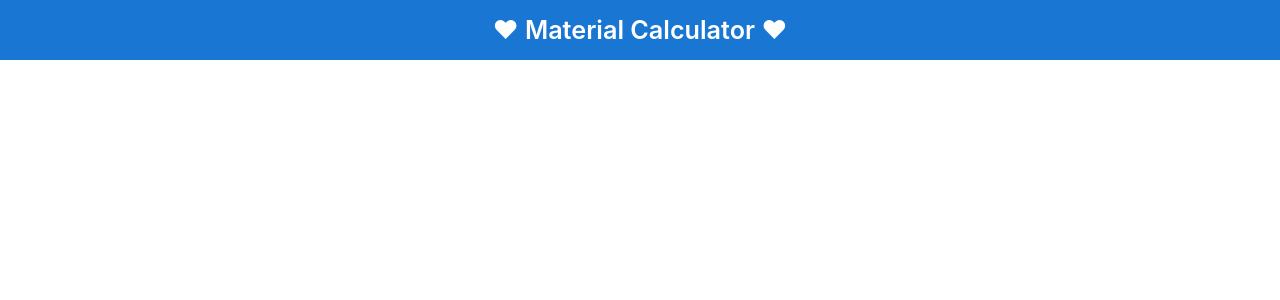
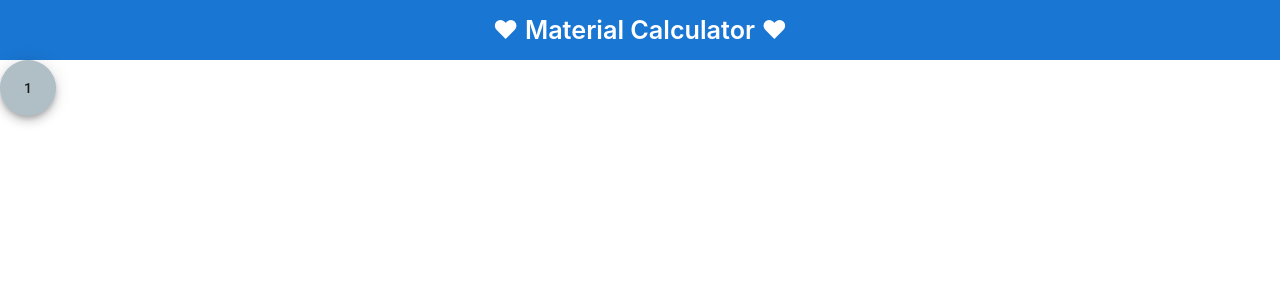
Before and after one commit to PrabhuSuriya/material-calculator, an Angular app: page /simple in a window 1280 px wide. Before the commit this address led to /. Shown: the top 300 px of the page. Built offline with nearby package versions, Linux system fonts and the light colour scheme.

Commit message:
added simple calc conatiner; button comp;

```diff
--- a/src/app/app-routing.module.ts
+++ b/src/app/app-routing.module.ts
@@ -1,8 +1,23 @@
 import { NgModule } from '@angular/core';
 import { Routes, RouterModule } from '@angular/router';
+import { SimpleCalculatorComponent } from './components/simple-calculator/simple-calculator.component';
 
 
-const routes: Routes = [];
+const routes: Routes = [
+  {
+    path: 'simple',
+    component: SimpleCalculatorComponent
+  },
+  {
+    path: '',
+    redirectTo: 'simple',
+    pathMatch: 'full'
+  },
+  {
+    path: '**',
+    redirectTo: 'simple'
+  }
+];
 
 @NgModule({
   imports: [RouterModule.forRoot(routes)],
--- /dev/null
+++ b/src/app/components/button/button.component.html
@@ -0,0 +1,5 @@
+<div>
+  <button mat-fab>
+    1
+  </button>
+</div>
--- /dev/null
+++ b/src/app/components/button/button.component.ts
@@ -0,0 +1,15 @@
+import { Component, OnInit } from '@angular/core';
+
+@Component({
+  selector: 'mc-button',
+  templateUrl: './button.component.html',
+  styleUrls: ['./button.component.scss']
+})
+export class ButtonComponent implements OnInit {
+
+  constructor() { }
+
+  ngOnInit(): void {
+  }
+
+}
--- /dev/null
+++ b/src/app/components/simple-calculator/simple-calculator.component.html
@@ -0,0 +1,3 @@
+<div class="simple-calc-container">
+  <mc-button></mc-button>
+</div>
--- /dev/null
+++ b/src/app/components/simple-calculator/simple-calculator.component.scss
@@ -0,0 +1,3 @@
+.simple-calc-container{
+ display: inline-block;
+}
--- /dev/null
+++ b/src/app/components/simple-calculator/simple-calculator.component.ts
@@ -0,0 +1,14 @@
+import { Component, OnInit } from '@angular/core';
+
+@Component({
+  templateUrl: './simple-calculator.component.html',
+  styleUrls: ['./simple-calculator.component.scss']
+})
+export class SimpleCalculatorComponent implements OnInit {
+
+  constructor() { }
+
+  ngOnInit(): void {
+  }
+
+}
--- a/src/styles.scss
+++ b/src/styles.scss
@@ -10,5 +10,6 @@ body {
 
 body {
   margin: 0;
+  padding-top: 60px;
   font-family: Roboto, "Helvetica Neue", sans-serif;
 }
```
Also changed, not shown: src/app/app.module.ts (+8 -2 lines), src/app/components/button/button.component.scss (added), 2 other files (tests, documents, lock files or other folders).
